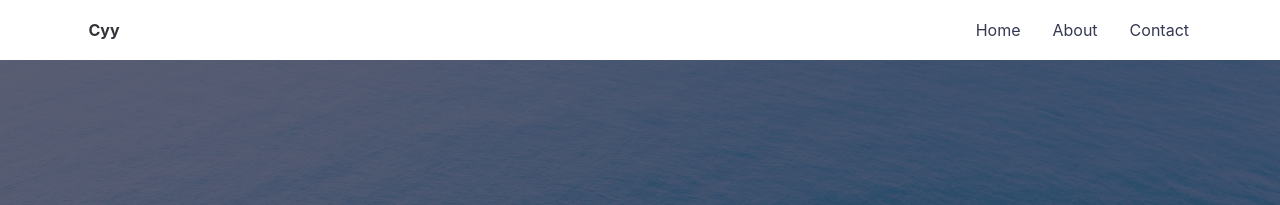
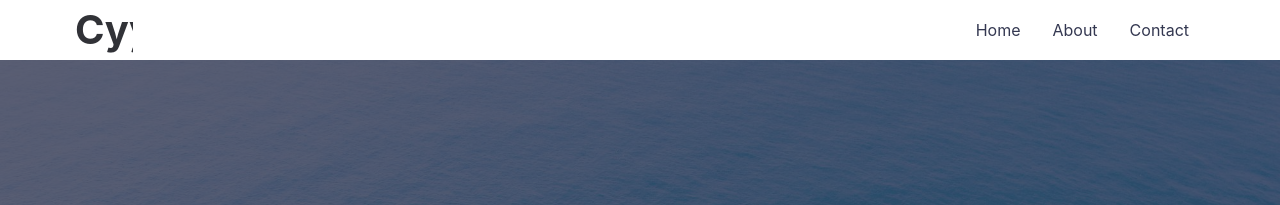
Before and after one commit to MaXiaoDiu/MaXiaoDiu.github.io, a Jekyll site: the page built from index.md, in a window 1280 px wide. Shown: the top 205 px of the page. Built offline with Jekyll 4.4.1, drawn with Linux system fonts in a browser that asks for light colours.

```diff
--- a/_includes/header.html
+++ b/_includes/header.html
@@ -3,7 +3,7 @@
     <div class="header__inner">
       <a class="header__logo" href="{{ '/' | relative_url }}">
         <div class="header__logo--container">
-          <p style="font-weight: bold; size: 50px; text-align: center;margin-bottom: 0">Cyy</p>
+          <p style="font-weight: bold; font-size: 30pt; text-align: center;margin-bottom: 0">Cyy</p>
         </div>
       </a>
       <nav class="header__links">
```
